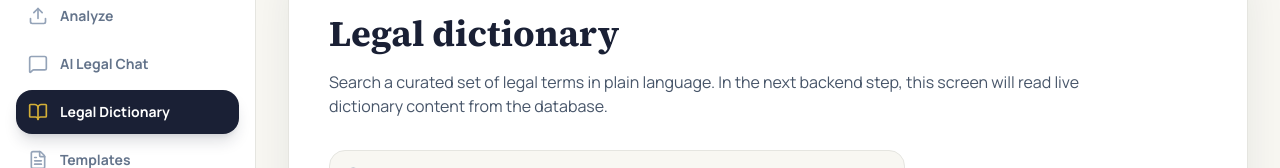
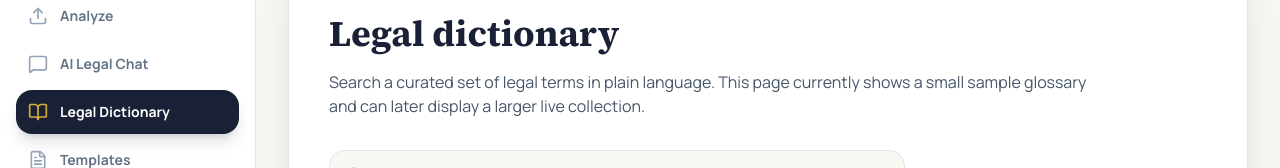
Before and after one commit to saya-s/digital-legal-advisor, a React (Create React App) app in the folder frontend/: page /dictionary in a window 1280 px wide. Shown: the part 150-318 px from the top of the page. Built offline with nearby package versions, Linux system fonts and the light colour scheme; no server answers; sample sign-in values are in the browser's storage.

Commit message:
Minor comment

```diff
--- a/frontend/src/pages/LegalDictionary/LegalDictionary.jsx
+++ b/frontend/src/pages/LegalDictionary/LegalDictionary.jsx
@@ -47,9 +47,9 @@ export default function LegalDictionary() {
           Legal dictionary
         </h1>
         <p className="mt-4 max-w-3xl text-sm leading-8 text-slate-600 md:text-base">
-          Search a curated set of legal terms in plain language. In the next
-          backend step, this screen will read live dictionary content from the
-          database.
+          Search a curated set of legal terms in plain language. This page
+          currently shows a small sample glossary and can later display a
+          larger live collection.
         </p>
 
         <div className="relative mt-8 max-w-xl">
```
